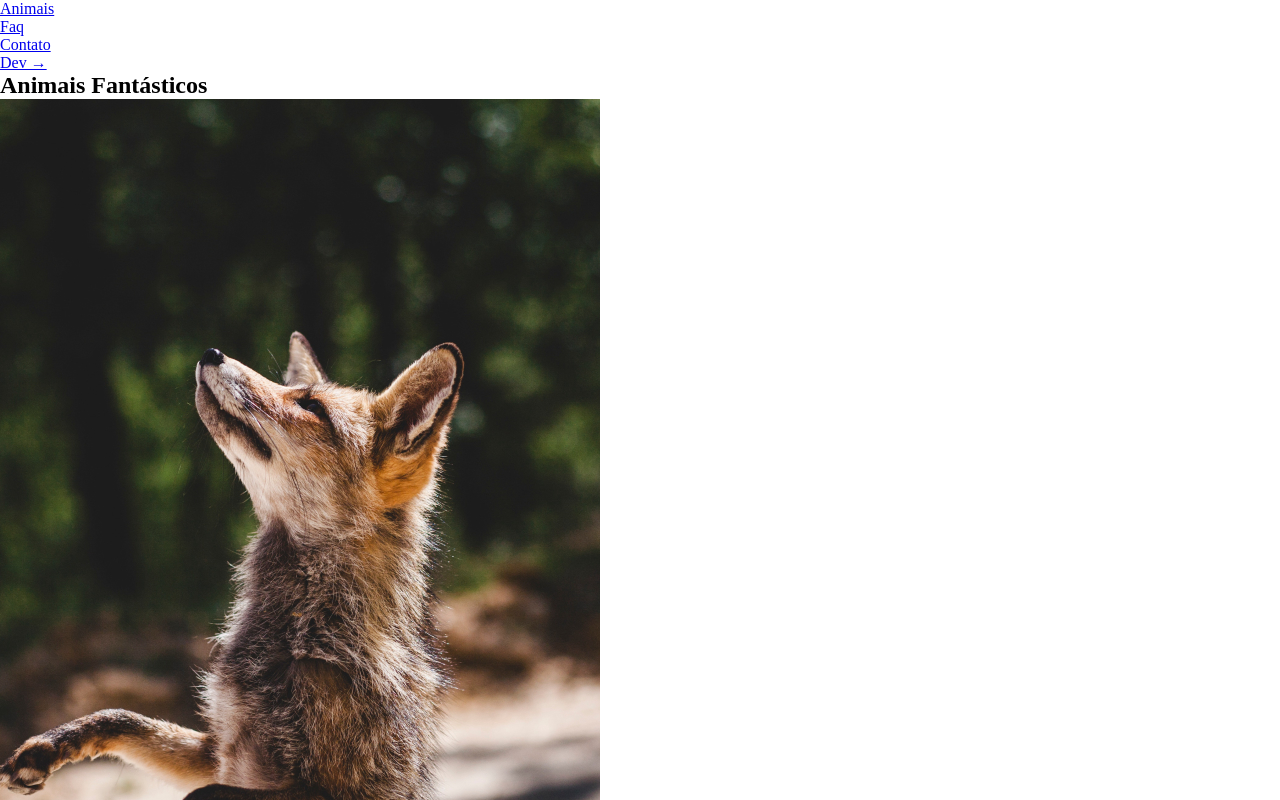
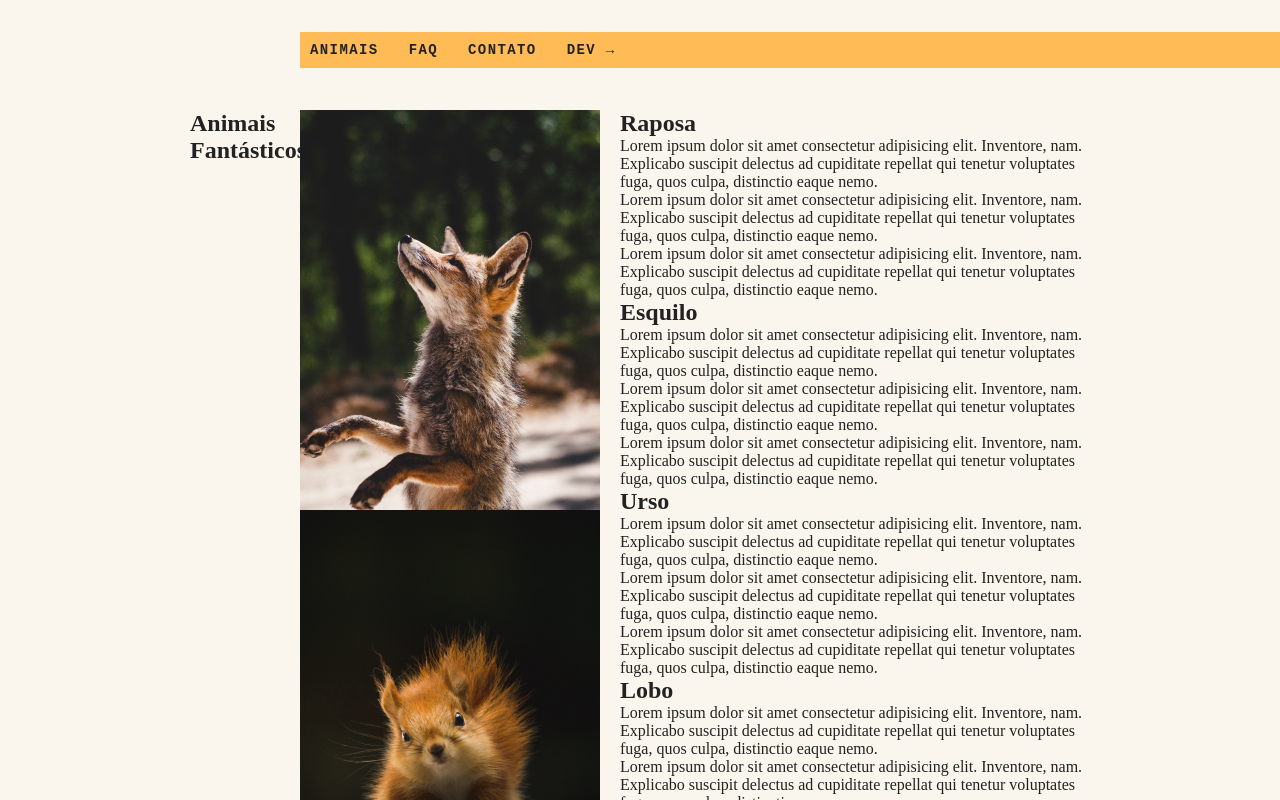
Before and after one commit to willoak/projetoJavascript, a plain HTML site: page index.html in a window 1280 px wide. Shown: the top 800 px of the page. Drawn offline with Linux system fonts and the light colour scheme.

Commit message:
ajustando grid menu e conteudo

```diff
--- a/css/style.css
+++ b/css/style.css
@@ -1,3 +1,8 @@
+:root {
+  --cor-texto-padrao: #222;
+  --bg-menu: #fb5;
+  --bg-site: #faf6ed;
+}
 body,
 h1,
 h2,
@@ -8,8 +13,52 @@ dl,
 ul,
 p {
   margin: 0;
-  padding: 0%;
+  padding: 0;
+  box-sizing: border-box;
+}
+ul {
+  list-style: none;
 }
 img {
   display: block;
+  max-width: 100%;
 }
+body {
+  color: var(--cor-texto-padrao);
+  background: var(--bg-site);
+  -webkit-font-smoothing: antialiased;
+  display: grid;
+  grid-template-columns: 1fr 120px minmax(300px, 800px) 1fr;
+}
+
+.menu {
+  grid-column: 3 / 5;
+  margin-top: 2rem;
+  margin-bottom: 2rem;
+  background: var(--bg-menu);
+}
+.menu ul {
+  display: flex;
+  flex-wrap: wrap;
+}
+.menu li a {
+  display: block;
+  color: var(--cor-texto-padrao);
+  text-decoration: none;
+  font-family: "IBM Plex Mono", monospace;
+  font-weight: bold;
+  text-transform: uppercase;
+  font-size: 0.875rem;
+  margin-right: 10px;
+  letter-spacing: 0.1em;
+  padding: 10px;
+}
+.grid-section {
+  grid-column: 2/ 4;
+  width: 100%;
+  padding: 10px;
+  display: grid;
+  grid-template-columns: 90px 300px 1fr;
+  gap: 20px;
+  margin-bottom: 4rem;
+}
--- a/index.html
+++ b/index.html
@@ -8,7 +8,7 @@
     <link rel="stylesheet" href="css/style.css" />
   </head>
   <body>
-    <nav>
+    <nav class="menu">
       <ul>
         <li><a href="#animais">Animais</a></li>
         <li><a href="#faq">Faq</a></li>
```
